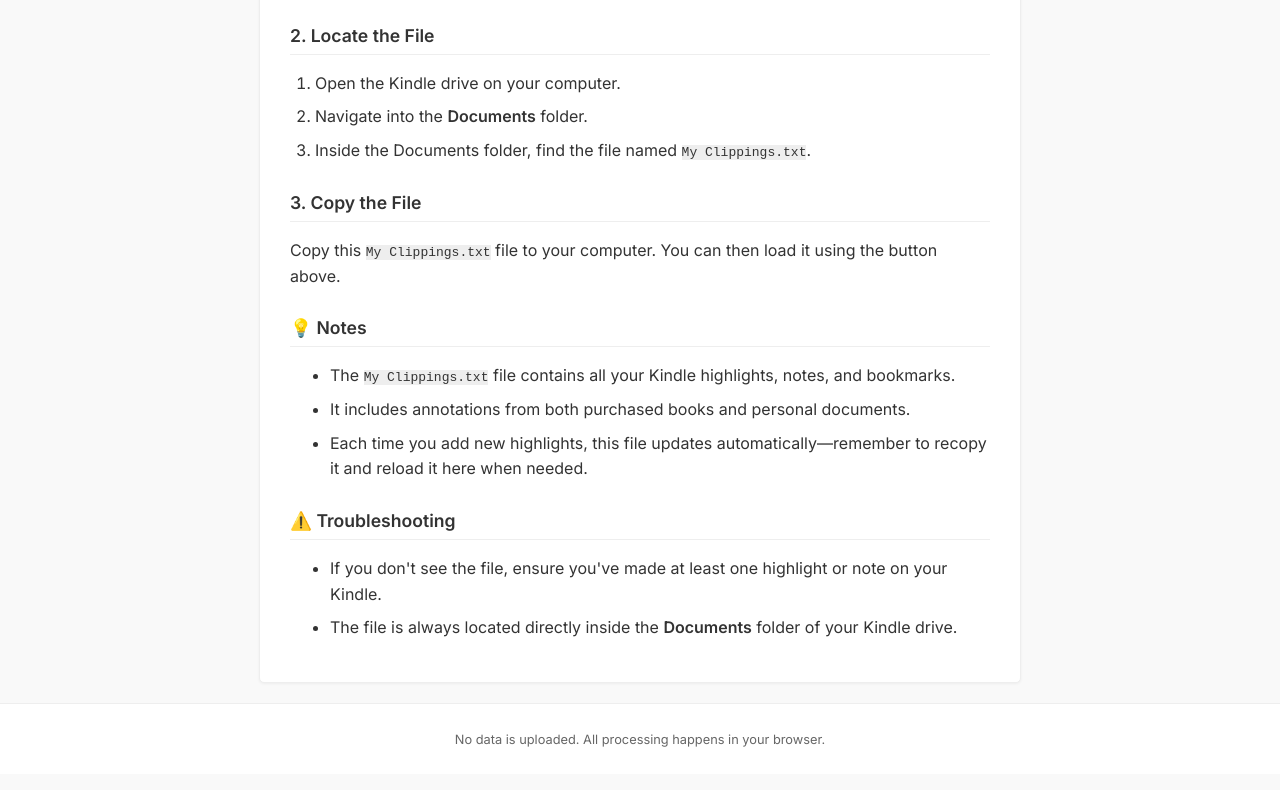
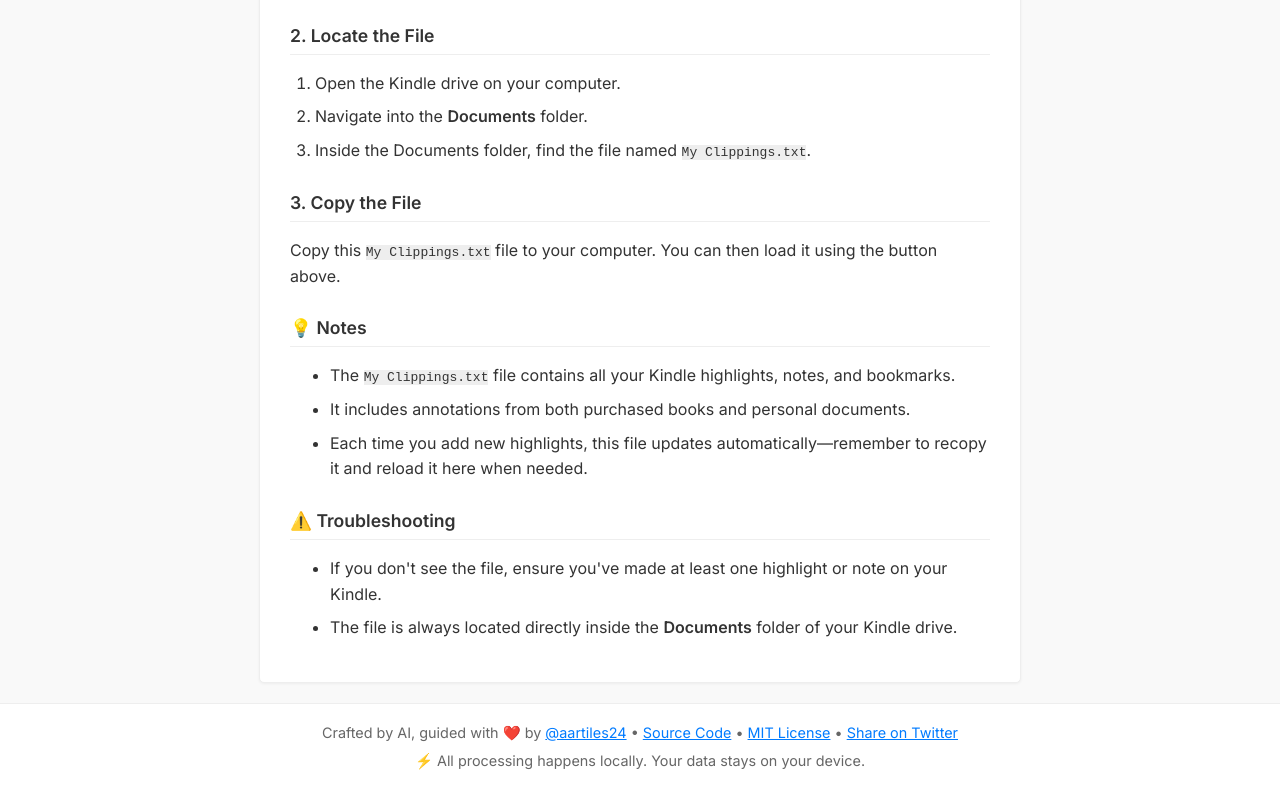
Before and after one commit to aartiles/kindle-clippings, a plain HTML site: page index.html in a window 1280 px wide. Shown: the part 453-1243 px from the top of the page. Drawn offline with Linux system fonts and the light colour scheme.

Commit message:
improve footer info

```diff
--- a/index.html
+++ b/index.html
@@ -519,8 +519,14 @@
         </section>
     </main>
 
-    <footer>
-        <p data-i18n="footerText">No data is uploaded. All processing happens in your browser.</p>
+    <footer style="text-align:center; padding: 20px; font-size: 0.9rem; color: var(--text-muted); background-color: var(--header-bg); border-top: 1px solid var(--panel-border);">
+        Crafted by AI, guided with ❤️ by <a href="https://twitter.com/aartiles24" target="_blank" style="color: var(--button-primary-bg);">@aartiles24</a> •
+        <a href="https://github.com/aartiles/kindle-clippings" target="_blank" style="color: var(--button-primary-bg);">Source Code</a> •
+        <a href="https://choosealicense.com/licenses/mit/" target="_blank" style="color: var(--button-primary-bg);">MIT License</a> •
+        <a href="https://twitter.com/intent/tweet?text=Check%20out%20this%20Kindle%20Clippings%20Reader!%20&url=https://github.com/aartiles/kindle-clippings" target="_blank" style="color: var(--button-primary-bg);">Share on Twitter</a>
+        <div style="margin-top:10px;">
+            ⚡ All processing happens locally. Your data stays on your device.
+        </div>
     </footer>
 
     <script>
```
